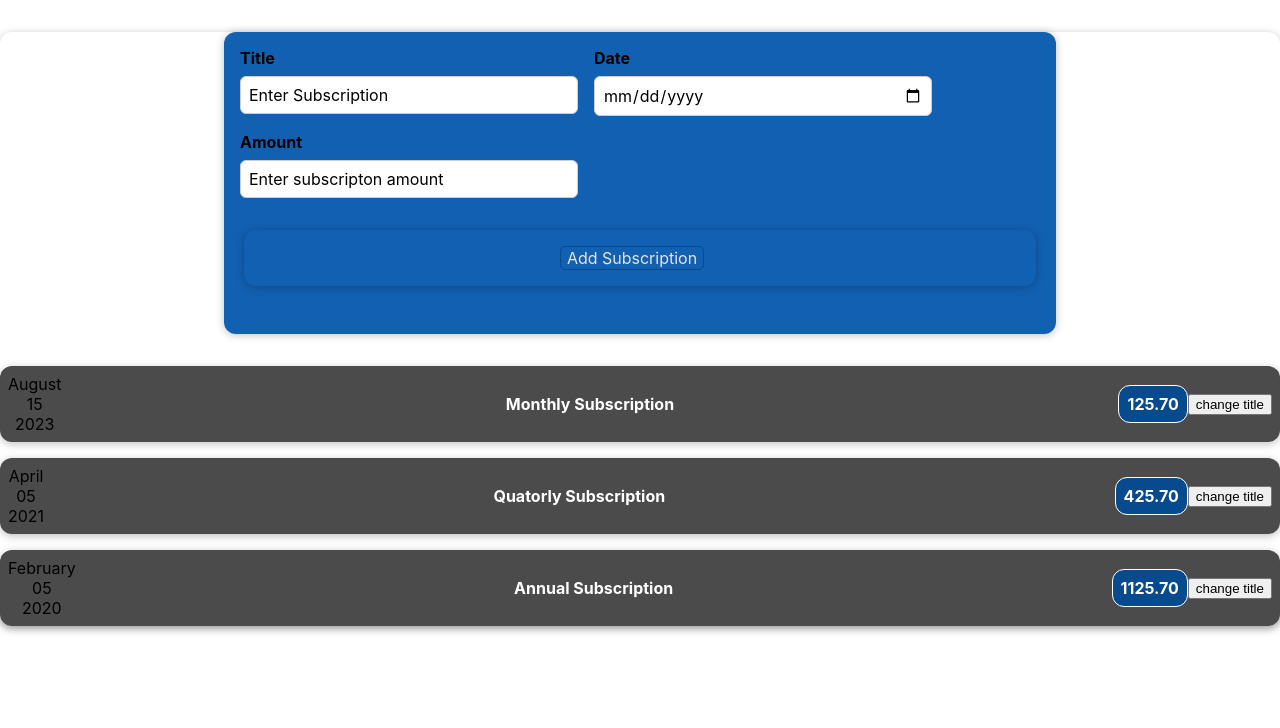
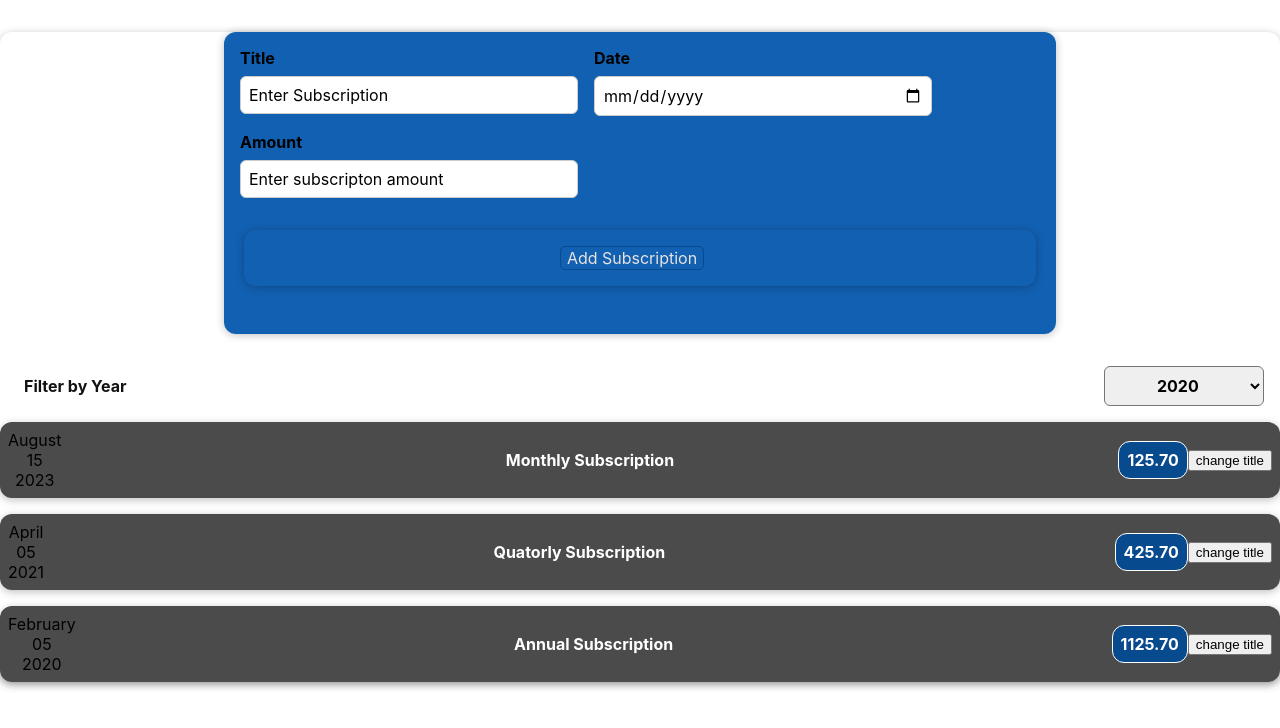
Before and after one commit to ShivamGupta3935/react_learning_practice, a React (Create React App) app: page / in a window 1280 px wide. Shown: the top 728 px of the page. Built offline with nearby package versions, Linux system fonts and the light colour scheme.

Commit message:
access data dynamically

```diff
--- a/src/App.js
+++ b/src/App.js
@@ -1,9 +1,10 @@
 // import logo from './logo.svg';
 import './App.css';
+import {useState} from 'react'
 import Subscription from './components/subscriptionss/Subscription';
 import Container from './components/templates/Container';
 import NewSubscriptions from './components/subscriptionss/NewSubscription/NewSubscriptions';
-
+import Fitler from './components/subscriptionss/Filter';
 
 const App = () => {
   let subscriptions = [
@@ -25,8 +26,9 @@ const App = () => {
       title:"Annual Subscription",
       amount:"1125.70"
     }
+]
 
-]
+const [filterData, setFilterData]=useState('2020');
   // let date = new Date('2023','07','15') ;
   // let title = "Monthly Subscription"
   // let amount = "125.00"
@@ -34,12 +36,18 @@ const App = () => {
     subscriptions.push(data)
     console.log("Add subscription", data);
   }
+  const FilterChangeHandler = (data)=>{
+       setFilterData(data)
+       console.log("on Filter change", data);
+  }
   return (
     <Container className="App">
       <NewSubscriptions onAddSubscription={addSubscriptionHandler}/>
-      <Subscription date={subscriptions[0].date} title= {subscriptions[0].title} amount= {subscriptions[0].amount} />
-      <Subscription date={subscriptions[1].date} title= {subscriptions[1].title} amount= {subscriptions[1].amount} />
-      <Subscription date={subscriptions[2].date} title= {subscriptions[2].title} amount= {subscriptions[2].amount} />
+      <Fitler onFilterChange={FilterChangeHandler} selectedFilter={filterData}/>
+      {subscriptions.map(subscription=> <Subscription date={subscription.date} title={subscription.title} amount={subscription.amount} /> )}
+      {/* <Subscription date={subscriptions[0].date} title= {subscriptions[0].title} amount= {subscriptions[0].amount} /> */}
+      {/* <Subscription date={subscriptions[1].date} title= {subscriptions[1].title} amount= {subscriptions[1].amount} /> */}
+      {/* <Subscription date={subscriptions[2].date} title= {subscriptions[2].title} amount= {subscriptions[2].amount} /> */}
     </Container>
   );
 }
--- /dev/null
+++ b/src/components/subscriptionss/Filter.css
@@ -0,0 +1,21 @@
+.filter{
+    color: rgb(18, 17, 17);
+    padding: 0 1rem;
+}
+.filter_control{
+    display: flex;
+    width: 100%;
+    align-items: center;
+    justify-content: space-between;
+    margin: 1rem 0;
+}
+.filter label{
+    font-weight: bold;
+    margin: 0.5rem;
+}
+.filter select{
+    font: inherit;
+    padding: 0.5rem 3rem;
+    font-weight: bold;
+    border-radius: 6px;
+}
--- /dev/null
+++ b/src/components/subscriptionss/Filter.js
@@ -0,0 +1,22 @@
+import './Filter.css'
+const Fitler =(props)=>{
+    const onSelectHandler=(events)=>{
+            console.log("on select handler", events.target.value);
+            props.onFilterChange(events.target.value)
+    }
+    return(
+        <div className='filter'>
+            <div className='filter_control'>
+                <label>Filter by Year</label>
+                <select value={props.selectedFilter} onChange={onSelectHandler} >
+                    <option value='2022'>2022</option>
+                    <option value='2021'>2021</option>
+                    <option value='2020'>2020</option>
+                    <option value='2019'>2019</option>
+                </select>
+            </div>
+
+        </div>
+    )
+}
+export default Fitler;
```
